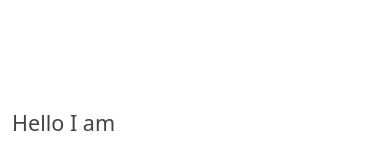
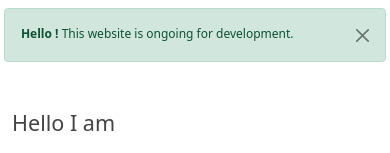
Before and after one commit to amilasaad/amilasaad.github.io, an Angular app: page / in a window 390 px wide. Shown: the top 153 px of the page. Built offline with nearby package versions, Linux system fonts and the light colour scheme.

Commit message:
added alert for information that this is ongoing for development

```diff
--- a/package.json
+++ b/package.json
@@ -21,6 +21,7 @@
     "@fortawesome/angular-fontawesome": "^0.10.1",
     "@fortawesome/fontawesome-svg-core": "^1.2.36",
     "@fortawesome/free-solid-svg-icons": "^5.15.4",
+    "@ng-bootstrap/ng-bootstrap": "^11.0.0",
     "bootstrap": "^5.1.3",
     "bootstrap-icons": "^1.7.2",
     "jquery": "^3.6.0",
--- /dev/null
+++ b/src/app/components/contact-form-modal/contact-form-modal.component.html
@@ -0,0 +1 @@
+<p>contact-form-modal works!</p>
--- /dev/null
+++ b/src/app/components/contact-form-modal/contact-form-modal.component.ts
@@ -0,0 +1,15 @@
+import { Component, OnInit } from '@angular/core';
+
+@Component({
+  selector: 'app-contact-form-modal',
+  templateUrl: './contact-form-modal.component.html',
+  styleUrls: ['./contact-form-modal.component.css']
+})
+export class ContactFormModalComponent implements OnInit {
+
+  constructor() { }
+
+  ngOnInit(): void {
+  }
+
+}
--- a/src/app/components/info-intro/info-intro.component.css
+++ b/src/app/components/info-intro/info-intro.component.css
@@ -45,3 +45,12 @@
     border: 1px solid red;
     color: red;
 }
+.alert-modal-custom-size {
+    position: absolute;
+    right: 1%;
+    bottom: 1%;
+    transition: 0.5s;
+    height: 54px;
+    font-size: 10pt;
+    width: 450px;
+}
--- a/src/app/components/info-intro/info-intro.component.html
+++ b/src/app/components/info-intro/info-intro.component.html
@@ -1,3 +1,7 @@
+<div class="alert-modal-custom-size alert alert-success alert-dismissible fade show" role="alert">
+    <p><strong>Hello ! </strong>This website is ongoing for development.</p>
+    <button type="button" class="btn-close" data-bs-dismiss="alert" aria-label="Close"></button>
+</div>
 <div class="container intro padding_995px">
     <div class="row">
         <div class="col left-intro">
@@ -8,9 +12,13 @@
                 A web developer who presently works as a backend developer
                 at Xurpas Incorporation and is also a freelance photographer.
             </p>
-            <a class="dload-btn" href="https://drive.google.com/file/d/1y-tvBuY6r2Brxq73a1eSkmJHLkb5AX1-/view?usp=sharing" target="_blank">Download Resume</a>
+            <a class="dload-btn"
+                href="https://drive.google.com/file/d/1y-tvBuY6r2Brxq73a1eSkmJHLkb5AX1-/view?usp=sharing"
+                target="_blank">Download Resume</a>
             <span></span>
-            <a class="hireMe-btn" href="https://mail.google.com/mail/u/0/#inbox?compose=CllgCJqTfVPvDgTzMbkHRnCZsHxvLQBrJrRXfThxfmZDjrfGfxJlBJchGrkrMGQZxgwHbpQLxvq" target="_blank">Hire me</a>
+            <a class="hireMe-btn"
+                href="https://mail.google.com/mail/u/0/#inbox?compose=CllgCJqTfVPvDgTzMbkHRnCZsHxvLQBrJrRXfThxfmZDjrfGfxJlBJchGrkrMGQZxgwHbpQLxvq"
+                target="_blank">Hire me</a>
         </div>
         <div class="col right-intro remove_995px">
             <img src="assets/images/IMG_96911_R.png" alt="image">
--- a/src/index.html
+++ b/src/index.html
@@ -1,5 +1,6 @@
 <!doctype html>
 <html lang="en">
+
 <head>
   <meta charset="utf-8">
   <title>AMIL | WEBSITE</title>
@@ -7,7 +8,9 @@
   <meta name="viewport" content="width=device-width, initial-scale=1">
   <link rel="icon" type="image/x-icon" href="favicon.ico">
 </head>
+
 <body>
-    <app-root></app-root>
+  <app-root></app-root>
 </body>
+
 </html>
--- a/src/styles.css
+++ b/src/styles.css
@@ -76,6 +76,20 @@ body {
     .content-call, .button-call {
         display: none;
     }
+
+    .alert-modal-custom-size {
+        margin-left: auto;
+        margin-right: auto;
+        position: absolute;
+        top: 1%;
+        max-width: 98%;
+    }
+
+    .alert-modal-custom-size p {
+        padding: 0px;
+        margin: 0px;
+        font-size: 90%;
+    }
 }
 
 @media all and (max-width : 400px)  {
@@ -110,4 +124,5 @@ body {
     .remove_400px {
         display: none;
     }
+
 }
```
Also changed, not shown: src/app/app.module.ts (+6 -2 lines), src/app/components/contact-form-modal/contact-form-modal.component.css (added), 7 other files (tests, documents, lock files or other folders).
